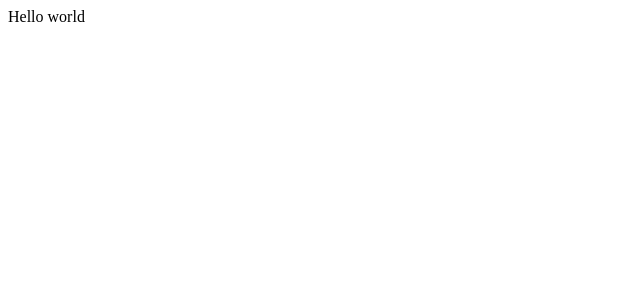
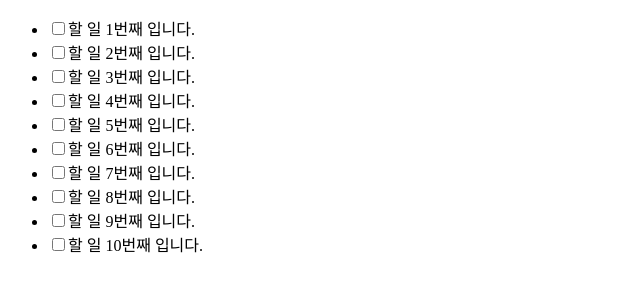
Before and after one commit to sungik-choi/ts-saga-test, a React (Create React App) app: page / in a window 1280 px wide. Shown: the top 300 px of the page, without its empty margins (0-640 px from the left). Built offline with nearby package versions, Linux system fonts and the light colour scheme.

Commit message:
사가 적용. 가짜 서버랑 통신하는 것처럼 구현

```diff
--- a/package.json
+++ b/package.json
@@ -12,6 +12,7 @@
     "@types/react": "^16.14.2",
     "@types/react-dom": "^16.9.10",
     "@types/react-redux": "^7.1.15",
+    "@types/redux-logger": "^3.0.8",
     "@types/uuid": "^8.3.0",
     "formik": "^2.2.6",
     "immutable": "^4.0.0-rc.12",
@@ -22,6 +23,7 @@
     "react-scripts": "4.0.1",
     "redux": "^4.0.5",
     "redux-devtools-extension": "^2.13.8",
+    "redux-logger": "^3.0.6",
     "redux-saga": "^1.1.3",
     "typescript": "^4.1.3",
     "uuid": "^8.3.2",
--- a/src/containers/App/App.tsx
+++ b/src/containers/App/App.tsx
@@ -1,23 +1,29 @@
 import React, { useEffect } from 'react';
-import Server from "../../server/fakeServer";
+import { useSelector, useDispatch } from 'react-redux';
+
+import { RootState } from '../../redux/reducers/index';
+import TodoActions from '../../redux/actions/TodoActions';
 
 function App() {
+  const dispatch = useDispatch();
+  const isFetching = useSelector((state: RootState) => state.todo.isFetching);
+  const todos = useSelector((state: RootState) => state.todo.todos);
+
+  const changeTodoDone = (uuid: string) => {};
 
   useEffect(() => {
-    const fetchData = async () => {
-      try {
-        const data = await Server.request("ADD", "haha");
-        console.log(data);
-      } catch (e) {
-        console.log(e);
-      }
-    }
-    fetchData();
-  }, [])
+    dispatch(TodoActions.getTodoList());
+  }, [dispatch])
 
   return (
     <div className="App">
-      Hello world
+      {isFetching && <div>loading...</div>}
+      <ul>
+        {[...todos].map(([uuid, { contents, done }]) => {
+          return <li key={uuid}>
+            <input type="checkbox" checked={done} onChange={() => changeTodoDone(uuid)} />{contents}</li>
+        })}
+      </ul>
     </div>
   );
 }
--- a/src/redux/actions/TodoActions.ts
+++ b/src/redux/actions/TodoActions.ts
@@ -1,10 +1,16 @@
 import AT from "../ActionTypes/TodoActionType";
 
-export interface TodoListPayload {
+export interface AddTodoPayload {
   contents: string
 }
 
-function requestTodoList(contents: TodoListPayload) {
+function getTodoList() {
+  return {
+    type: AT.REQUEST_TODO_LIST,
+  }
+}
+
+function addTodo(contents: AddTodoPayload) {
   return {
     type: AT.REQUEST_ADD_TODO_LIST,
     payload: contents,
@@ -12,7 +18,8 @@ function requestTodoList(contents: TodoListPayload) {
 }
 
 const actions = {
-  requestTodoList,
+  getTodoList,
+  addTodo,
 }
 
 export default actions;
--- /dev/null
+++ b/src/redux/api/TodoAPI.ts
@@ -0,0 +1,26 @@
+import fakeServer from "../../server/fakeServer";
+
+export function getTodoList() {
+  return fakeServer.get("/todolist");
+}
+
+export function addTodo(contents: string) {
+  return fakeServer.post("/todo", contents);
+}
+
+export function deleteTodo(id: string) {
+  return fakeServer.delete("/todo", id);
+}
+
+export function completeTodo(id: string) {
+  return fakeServer.patch("/todo", id);
+}
+
+const TodoAPI = {
+  getTodoList,
+  addTodo,
+  deleteTodo,
+  completeTodo,
+}
+
+export default TodoAPI;
--- a/src/redux/reducers/TodoReducer.ts
+++ b/src/redux/reducers/TodoReducer.ts
@@ -1,24 +1,35 @@
 import AT from '../ActionTypes/TodoActionType';
 import Todo from '../../models/Todo';
 
-interface Todos {
-  [index: string]: Todo,
-}
+export interface Todos extends Map<string, Todo> {}
 
 interface TodoReducerState {
   isFetching: boolean,
   errorMessage: string,
-  todos: Todos | null,
+  todos: Todos,
 }
 
 const initialState: TodoReducerState = {
   isFetching: false,
   errorMessage: "",
-  todos: null,
+  todos: new Map(),
 };
 
-const reducer = (state = initialState, action: any) => {
+const reducer = (state = initialState, action: any): TodoReducerState => {
   switch (action.type) {
+    case AT.REQUEST_TODO_LIST:
+      return {
+        ...state,
+        isFetching: true,
+        errorMessage: "",
+      }
+    case AT.REQUEST_TODO_LIST_SUCCESS:
+      return {
+        ...state,
+        isFetching: false,
+        errorMessage: "",
+        todos: new Map(action.payload),
+      }
     case AT.REQUEST_ADD_TODO_LIST:
       return {
         ...state,
--- a/src/redux/reducers/index.ts
+++ b/src/redux/reducers/index.ts
@@ -5,4 +5,6 @@ const rootReducer = combineReducers({
   todo: todoReducer,
 });
 
+export type RootState = ReturnType<typeof rootReducer>;
+
 export default rootReducer;
--- a/src/sagas/TodoSaga.ts
+++ b/src/sagas/TodoSaga.ts
@@ -1,10 +1,31 @@
-import { call, put, takeEvery, takeLatest } from 'redux-saga/effects'
+import { delay, call, put, takeEvery, takeLatest } from 'redux-saga/effects'
 
+import TodoAPI from '../redux/api/TodoAPI';
+import AT from '../redux/ActionTypes/TodoActionType';
 
-
-function* addTodoListSaga(action) {
+function* getTodoListSaga() {
   try {
-    const todo = yield call();
-    yield put();
+    yield delay(2000);
+    const todo = yield call(TodoAPI.getTodoList);
+    yield put({ type: AT.REQUEST_TODO_LIST_SUCCESS, payload: todo });
+  } catch (e) {
+    yield put({ type: AT.REQUEST_TODO_LIST_ERROR });
   }
 };
+
+function* addTodoListSaga(action: any) {
+  try {
+    yield delay(2000);
+    const todo = yield call(TodoAPI.addTodo, action.payload);
+    yield put({ type: AT.REQUEST_ADD_TODO_LIST_SUCCESS, payload: todo });
+  } catch (e) {
+    yield put({ type: AT.REQUEST_ADD_TODO_LIST_ERROR });
+  }
+};
+
+function* TodoSaga() {
+  yield takeEvery(AT.REQUEST_TODO_LIST, getTodoListSaga);
+  yield takeEvery(AT.REQUEST_ADD_TODO_LIST, addTodoListSaga);
+}
+
+export default TodoSaga;
--- a/src/server/fakeServer.ts
+++ b/src/server/fakeServer.ts
@@ -1,19 +1,46 @@
 import { v4 as uuidv4 } from 'uuid';
 
+import mockTodoList from './mockTodoList';
+
 class Server {
-  delay(ms: number) {
-    return new Promise((resolve) => setTimeout(resolve, ms));
+  get(url: string) {
+    switch (url) {
+      case "/todolist":
+        return Promise.resolve(mockTodoList);
+      default:
+        return Promise.reject(new Error("잘못된 요청입니다."));
+    }
   }
 
-  request(command: string, body: string) {
-    switch (command) {
-      case "ADD":
-        const newTodo = { uuid: uuidv4(), contents: body, done: false };
-        return this.delay(2000).then(() => newTodo);
+  post(url: string, body: any) {
+    switch(url) {
+      case "/todo":
+        const newTodo = {
+          uuid: uuidv4(),
+          contents: body,
+          done: false
+        }
+        return Promise.resolve(newTodo);
       default:
-        return new Promise((_, reject) => {
-          setTimeout(() => reject(new Error("에러")), 2000);
-        })
+        return Promise.reject(new Error("잘못된 요청입니다."));
+    }
+  }
+
+  delete(url: string, body: any) {
+    switch (url) {
+      case "/todo":
+        return Promise.resolve(body);
+      default:
+        return Promise.reject(new Error("잘못된 요청입니다."));
+    }
+  }
+
+  patch(url: string, body: any) {
+    switch (url) {
+      case "/todo":
+        return Promise.resolve(body);
+      default:
+        return Promise.reject(new Error("잘못된 요청입니다."));
     }
   }
 }
--- /dev/null
+++ b/src/server/mockTodoList.ts
@@ -0,0 +1,19 @@
+import { v4 as uuidv4 } from 'uuid';
+
+import { Todos } from '../redux/reducers/TodoReducer';
+
+const LIST_LENGTH = 10;
+
+const uuidList = Array(LIST_LENGTH).fill(null).map(() => uuidv4());
+
+const mockTodoList: Todos = new Map();
+
+uuidList.forEach((uuid, i) => {
+  mockTodoList.set(uuid, {
+    uuid,
+    contents: `할 일 ${i + 1}번째 입니다.`,
+    done: false,
+  })
+})
+
+export default mockTodoList;
--- a/src/store/store.ts
+++ b/src/store/store.ts
@@ -1,14 +1,19 @@
 import { applyMiddleware, createStore } from "redux";
 import { composeWithDevTools } from "redux-devtools-extension";
 import createSagaMiddleware from "redux-saga";
+import logger from "redux-logger";
 
 import rootReducer from '../redux/reducers/index';
+import TodoSaga from '../sagas/TodoSaga';
 
 const sagaMiddleware = createSagaMiddleware();
 
 const store = createStore(rootReducer,
   composeWithDevTools(
-  applyMiddleware(sagaMiddleware),
-));
+    applyMiddleware(sagaMiddleware, logger),
+  )
+);
+
+sagaMiddleware.run(TodoSaga);
 
 export default store;
--- a/tsconfig.json
+++ b/tsconfig.json
@@ -18,7 +18,8 @@
     "resolveJsonModule": true,
     "isolatedModules": true,
     "noEmit": true,
-    "jsx": "react-jsx"
+    "jsx": "react-jsx",
+    "downlevelIteration": true
   },
   "include": [
     "src"
```
Also changed, not shown: 2 other files (tests, documents, lock files or other folders).
